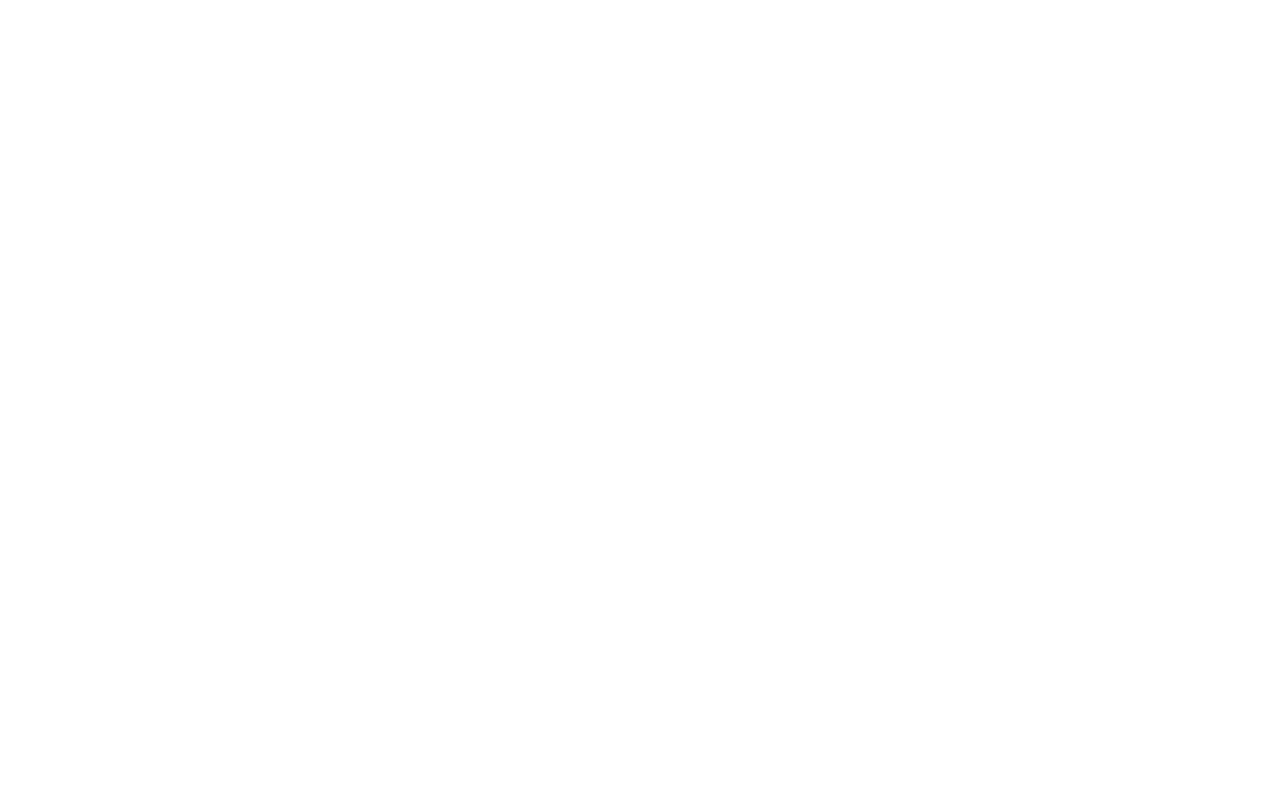
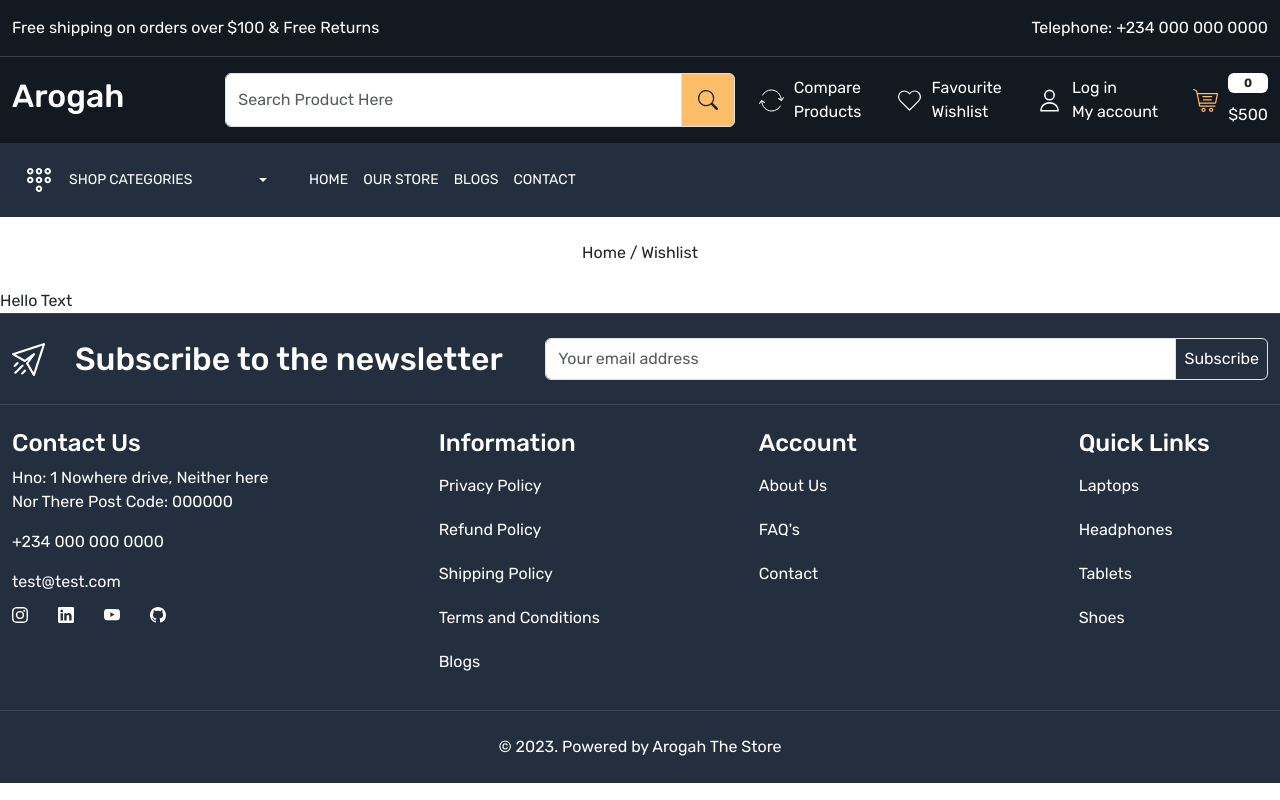
Before and after one commit to lorenzoworx/ecommerce-frontend, a React (Create React App) app: page /wishlist in a window 1280 px wide. Before the commit this address had no page. Built offline with nearby package versions, Linux system fonts and the light colour scheme.

Commit message:
ADD wishlist page

```diff
--- a/src/App.js
+++ b/src/App.js
@@ -8,6 +8,7 @@
 import OurStore from './pages/OurStore';
 import Blog from './pages/Blog';
 import CompareProduct from './pages/CompareProduct';
+import Wishlist from './pages/Wishlist';
 
 function App() {
   return (
@@ -21,6 +22,7 @@
             <Route path='store' element={<OurStore />} />
             <Route path='blogs' element={<Blog />} />
             <Route path='compare-product' element={<CompareProduct />} />
+            <Route path='wishlist' element={<Wishlist />} />
           </Route>
         </Routes>
       </BrowserRouter>
--- /dev/null
+++ b/src/pages/Wishlist.js
@@ -0,0 +1,15 @@
+import React from "react";
+import Meta from "../components/Meta";
+import BreadCrumb from "../components/BreadCrumb";
+
+const Wishlist = () => {
+  return(
+    <>
+      <Meta title="Wishlist" />
+      <BreadCrumb title="Wishlist" />
+      <div>Hello Text</div>
+    </>
+  )
+};
+
+export default Wishlist;
```
